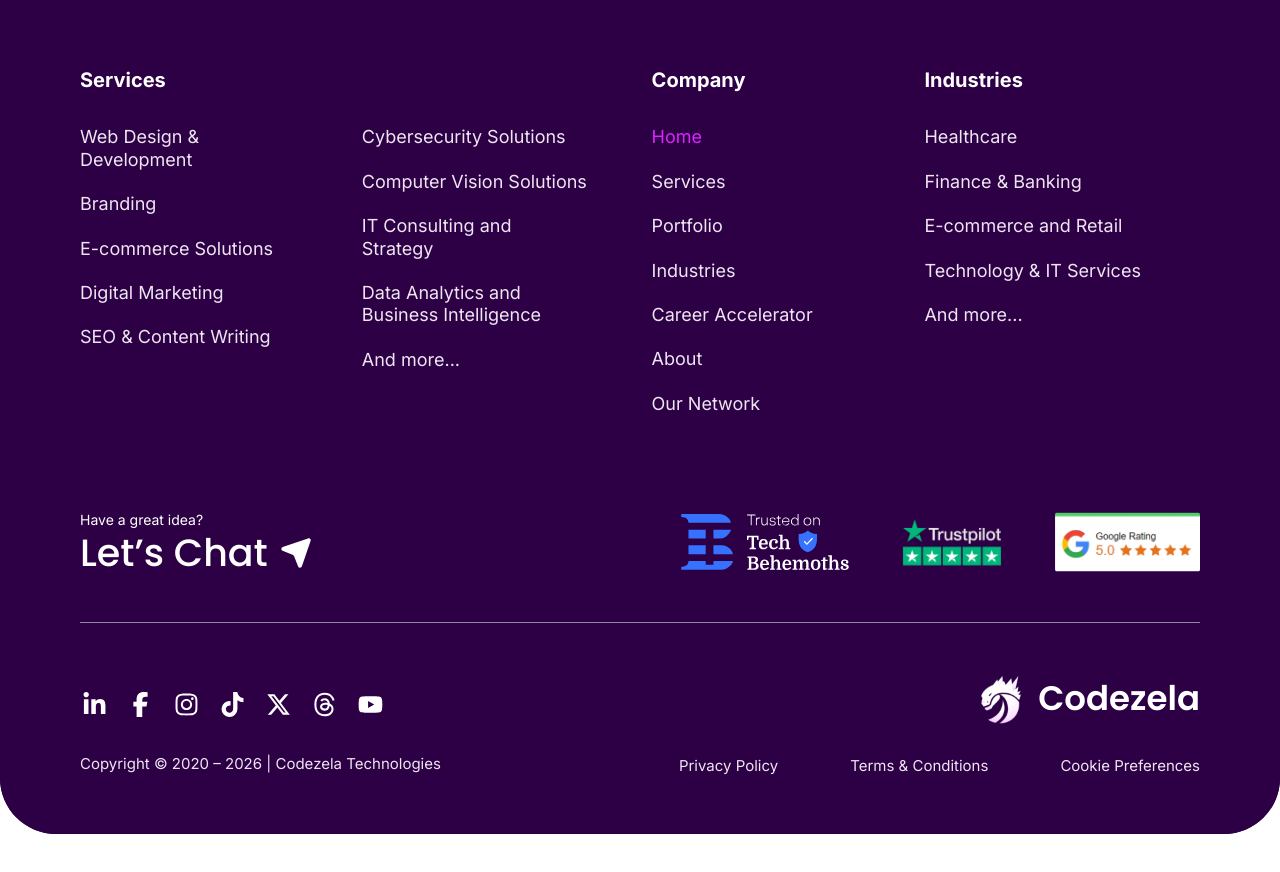
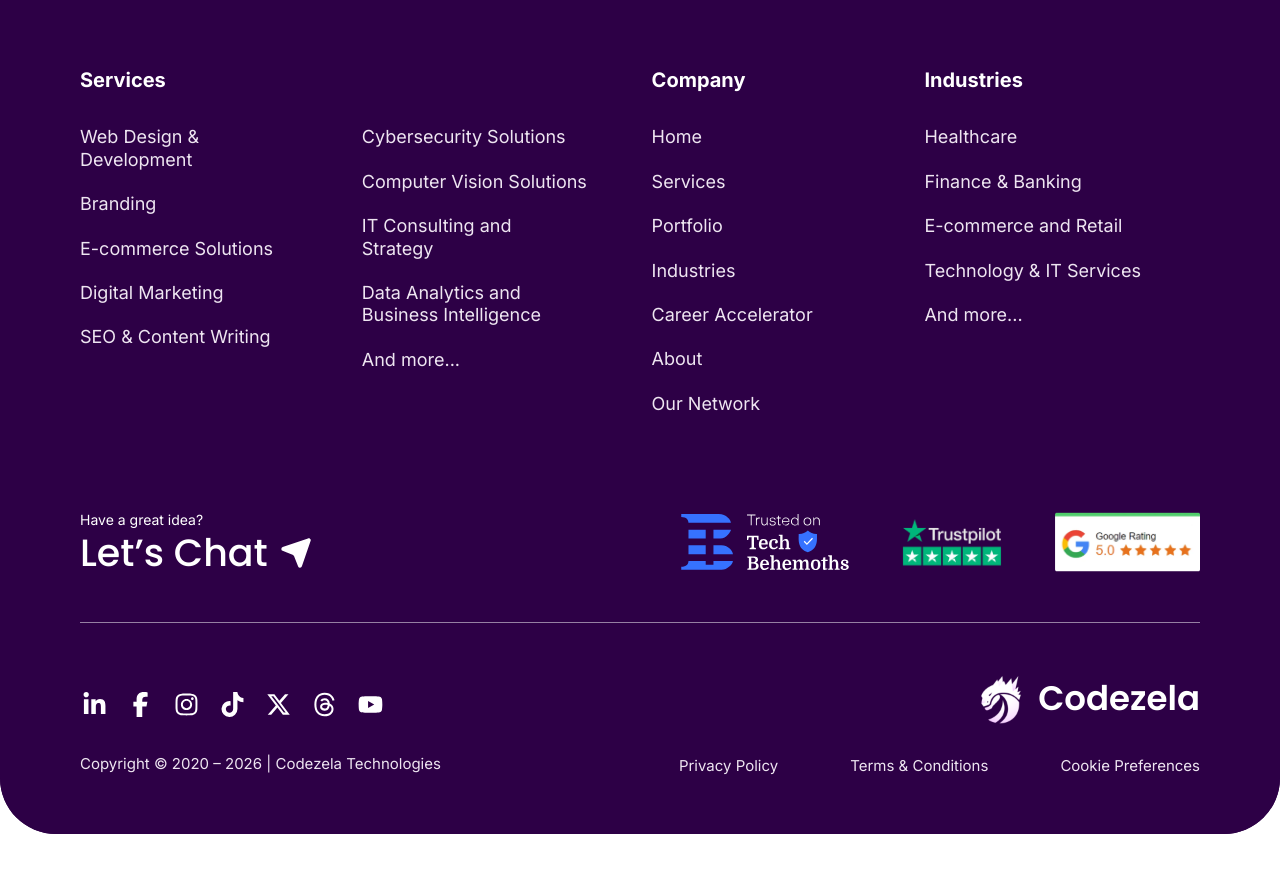
Before and after one commit to codezelat/codezela-website, a Next.js app: page /contact in a window 1280 px wide. Shown: the part 2840-3712 px from the top of the page. Built offline with nearby package versions, Linux system fonts and the light colour scheme; no server answers.

Commit message:
Use shared navigation links in the footer

```diff
--- a/src/components/home/Footer.tsx
+++ b/src/components/home/Footer.tsx
@@ -11,6 +11,7 @@ import {
   FaYoutube,
 } from "react-icons/fa6";
 import { FooterOriginReveal } from "@/components/home/FooterOriginReveal";
+import { FooterNavLink } from "@/components/home/FooterNavLink";
 import { CookiePreferencesButton } from "@/components/shared/CookiePreferencesButton";
 
 const services = [
@@ -131,15 +132,11 @@ export function Footer() {
           <nav aria-label="Company">
             <h2 className="text-[20px] font-bold leading-5">Company</h2>
             <ul className="mt-[20px] space-y-[20px] text-[16px] leading-[22.4px] text-[#eee5f1] md:mt-[36px] md:space-y-[22px] md:text-[18px]">
-              {companyLinks.map(([label, href], index) => (
+              {companyLinks.map(([label, href]) => (
                 <li key={label}>
-                  <a
-                    className={`transition-colors hover:text-codezela-pink-on-dark ${index === 0 ? "text-codezela-pink-on-dark" : ""}`}
-                    href={href}
-                    {...(href.startsWith("http") ? { target: "_blank", rel: "noreferrer" } : {})}
-                  >
+                  <FooterNavLink href={href}>
                     {label}
-                  </a>
+                  </FooterNavLink>
                 </li>
               ))}
             </ul>
@@ -150,9 +147,9 @@ export function Footer() {
             <ul className="mt-[20px] space-y-[20px] text-[16px] leading-[22.4px] text-[#eee5f1] md:mt-[36px] md:space-y-[22px] md:text-[18px]">
               {industryLinks.map(([label, href]) => (
                 <li key={label}>
-                  <a className="transition-colors hover:text-codezela-pink-on-dark" href={href}>
+                  <FooterNavLink href={href}>
                     {label}
-                  </a>
+                  </FooterNavLink>
                 </li>
               ))}
             </ul>
@@ -222,12 +219,12 @@ export function Footer() {
                 <span className="font-display text-[34px] font-semibold leading-[45px] md:leading-normal">Codezela</span>
               </Link>
               <div className="mt-[22px] flex flex-col items-center gap-[9px] text-[14px] leading-5 text-[#eee5f1] md:mt-[26px] md:flex-row md:flex-wrap md:justify-end md:gap-x-[72px] md:gap-y-4 md:text-[15px]">
-                <Link className="hover:text-codezela-pink-on-dark" href="/privacy-policy" scroll={false}>
+                <FooterNavLink href="/privacy-policy">
                   Privacy Policy
-                </Link>
-                <Link className="hover:text-codezela-pink-on-dark" href="/terms-and-conditions" scroll={false}>
+                </FooterNavLink>
+                <FooterNavLink href="/terms-and-conditions">
                   Terms &amp; Conditions
-                </Link>
+                </FooterNavLink>
                 <CookiePreferencesButton />
               </div>
             </div>
--- /dev/null
+++ b/src/components/home/FooterNavLink.tsx
@@ -0,0 +1,21 @@
+"use client";
+
+import Link from "next/link";
+import { usePathname } from "next/navigation";
+import type { ReactNode } from "react";
+
+export function FooterNavLink({ href, children }: { href: string; children: ReactNode }) {
+  const pathname = usePathname();
+  const isCurrent = pathname === href;
+  const className = `transition-colors hover:text-codezela-pink-on-dark${isCurrent ? " text-codezela-pink-on-dark" : ""}`;
+
+  if (href.startsWith("https://")) {
+    return <a href={href} target="_blank" rel="noreferrer" className={className}>{children}</a>;
+  }
+
+  return (
+    <Link href={href} scroll={false} prefetch={false} aria-current={isCurrent ? "page" : undefined} className={className}>
+      {children}
+    </Link>
+  );
+}
```
